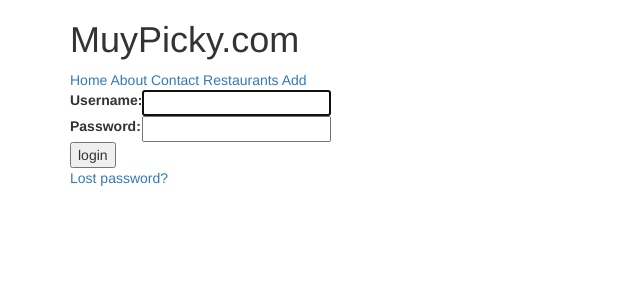
After one commit to jin-park-dev/django_tutorial_series_1_11, a Django app: page /login/ in a window 1280 px wide. The commit adds this page. Shown: the top 300 px of the page, without its empty margins (0-640 px from the left). Run offline with Django 3.2, Linux system fonts and the light colour scheme; some libraries are stand-ins or nearby versions.

Commit message:
Done: 33 - Using Reverse to Shortcut URLs (4:43:34)

```diff
--- a/django_tutorial_series_1_11/settings/base.py
+++ b/django_tutorial_series_1_11/settings/base.py
@@ -52,7 +52,7 @@ MIDDLEWARE = [
 ]
 
 ROOT_URLCONF = 'django_tutorial_series_1_11.urls'
-LOGIN_URL = '/MYlogin/'
+LOGIN_URL = '/login/'
 
 TEMPLATES = [
     {
--- a/django_tutorial_series_1_11/urls.py
+++ b/django_tutorial_series_1_11/urls.py
@@ -13,9 +13,11 @@ Including another URLconf
     1. Import the include() function: from django.conf.urls import url, include
     2. Add a URL to urlpatterns:  url(r'^blog/', include('blog.urls'))
 """
-from django.conf.urls import url
+from django.conf.urls import url, include
 from django.contrib import admin
 from django.views.generic import TemplateView
+
+from django.contrib.auth.views import LoginView, PasswordResetView, PasswordResetConfirmView, PasswordResetDoneView
 
 
 from restaurants.views import (
@@ -28,13 +30,21 @@ from restaurants.views import (
 
 urlpatterns = [
     url(r'^admin/', admin.site.urls),
+
+    url(r'^login/$', LoginView.as_view(), name='login'),
+    url(r'^password_reset/$', PasswordResetView.as_view(), name='password_reset'),
+    url(r'^password_reset_confirm/$', PasswordResetConfirmView.as_view(), name='password_reset_confirm'),
+    url(r'^password_reset_done/$', PasswordResetConfirmView.as_view(), name='password_reset_done'),
+
     # url(r'^$', HomeView.as_view()),
-    url(r'^$', TemplateView.as_view(template_name='home.html')),
-    url(r'^restaurants/$', RestaurantListView.as_view()),
-    url(r'^restaurants/Fcreate/$', restaurant_createview),
-    url(r'^restaurants/create/$', RestaurantCreateView.as_view()),
-    # url(r'^restaurants/(?P<slug>\w+)/$', RestaurantListView.as_view()),
-    url(r'^restaurants/(?P<slug>[\w-]+)/$', RestaurantDetailView.as_view()),
-    url(r'^about/', TemplateView.as_view(template_name='about.html')),
-    url(r'^contact/', TemplateView.as_view(template_name='contact.html')),
+    url(r'^$', TemplateView.as_view(template_name='home.html'), name='home'),
+    # url(r'^restaurants/$', RestaurantListView.as_view(), name='restaurants'),
+    # url(r'^restaurants/Fcreate/$', restaurant_createview),
+    # url(r'^restaurants/create/$', RestaurantCreateView.as_view(), name='restaurants-create'),
+    # # url(r'^restaurants/(?P<slug>\w+)/$', RestaurantListView.as_view()),
+    # url(r'^restaurants/(?P<slug>[\w-]+)/$', RestaurantDetailView.as_view(), name='restaurant-detail'),
+    url(r'^restaurants/', include('restaurants.urls', namespace='restaurants')),
+
+    url(r'^about/', TemplateView.as_view(template_name='about.html'), name='about'),
+    url(r'^contact/', TemplateView.as_view(template_name='contact.html'), name='contact'),
 ]
--- a/restaurants/models.py
+++ b/restaurants/models.py
@@ -1,6 +1,7 @@
 from django.conf import settings
 from django.db import models
 from django.db.models.signals import pre_save, post_save
+from django.core.urlresolvers import reverse
 
 from .utils import unique_slug_generator
 from .validators import validate_categories
@@ -20,6 +21,10 @@ class RestaurantLocation(models.Model):
 
     def __str__(self):
         return self.name
+
+    def get_absolute_url(self):
+        # return f"/restaurants/{self.slug}"
+        return reverse('restaurants:detail', kwargs={'slug': self.slug})
 
     @property
     def title(self):
--- /dev/null
+++ b/restaurants/templates/registration/login.html
@@ -0,0 +1,38 @@
+{% extends "base.html" %}
+
+{% block content %}
+
+    {% if form.errors %}
+        <p>Your username and password didn't match. Please try again.</p>
+    {% endif %}
+
+    {% if next %}
+        {% if user.is_authenticated %}
+            <p>Your account doesn't have access to this page. To proceed,
+                please login with an account that has access.</p>
+        {% else %}
+            <p>Please login to see this page.</p>
+        {% endif %}
+    {% endif %}
+
+    <form method="post" action="{% url 'login' %}">
+        {% csrf_token %}
+        <table>
+            <tr>
+                <td>{{ form.username.label_tag }}</td>
+                <td>{{ form.username }}</td>
+            </tr>
+            <tr>
+                <td>{{ form.password.label_tag }}</td>
+                <td>{{ form.password }}</td>
+            </tr>
+        </table>
+
+        <input type="submit" value="login" />
+        <input type="hidden" name="next" value="{{ next }}" />
+    </form>
+
+    {# Assumes you setup the password_reset view in your URLconf #}
+    <p><a href="{% url 'password_reset' %}">Lost password?</a></p>
+
+{% endblock %}
--- /dev/null
+++ b/restaurants/templates/registration/password_reset_email.html
@@ -0,0 +1,2 @@
+Someone asked for password reset for email {{ email }}. Follow the link below:
+{{ protocol}}://{{ domain }}{% url 'password_reset_confirm' uidb64=uid token=token %}
--- /dev/null
+++ b/restaurants/urls.py
@@ -0,0 +1,19 @@
+from django.conf.urls import url
+
+
+
+from .views import (
+    # restaurant_listview,
+    RestaurantListView,
+    RestaurantDetailView,
+    # restaurant_createview,
+    RestaurantCreateView
+)
+
+urlpatterns = [
+
+    url(r'^$', RestaurantListView.as_view(), name='list'),
+    url(r'^create/$', RestaurantCreateView.as_view(), name='create'),
+    url(r'^(?P<slug>[\w-]+)/$', RestaurantDetailView.as_view(), name='detail'),
+
+]
--- a/restaurants/views.py
+++ b/restaurants/views.py
@@ -67,7 +67,7 @@ class RestaurantCreateView(LoginRequiredMixin, CreateView):
 
     form_class = RestaurantLocationCreateForm
     template_name = 'restaurants/form.html'
-    success_url = "/restaurants/"
+    # success_url = "/restaurants/"
 
     def form_valid(self, form):
         instance = form.save(commit=False)
--- a/templates/snippets/nav.html
+++ b/templates/snippets/nav.html
@@ -1,8 +1,8 @@
 <div class="">
-    <a href="/">Home</a>
-    <a href="/about/">About</a>
-    <a href="/contact">Contact</a>
-    <a href="/restaurants">Restaurants</a>
-    <a href="/restaurants/create">Add</a>
+    <a href="{% url 'home' %}">Home</a>
+    <a href="{% url 'about' %}">About</a>
+    <a href="{% url 'contact' %}">Contact</a>
+    <a href="{% url 'restaurants:list' %}">Restaurants</a>
+    <a href="{% url 'restaurants:create' %}">Add</a>
 
 </div>
```
Also changed, not shown: restaurants/templates/registration/password_reset_confirm.html (added, +10 -0 lines), restaurants/templates/registration/password_reset_form.html (added, +10 -0 lines), restaurants/templates/restaurants/restaurantlocation_list.html (+9 -2 lines), db.sqlite3.
